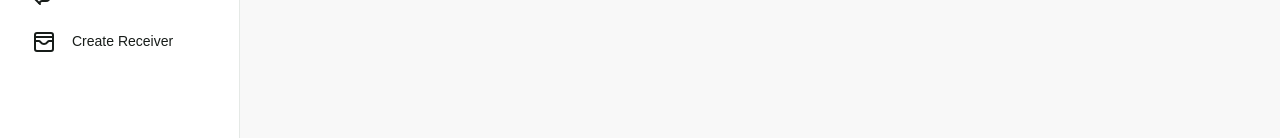
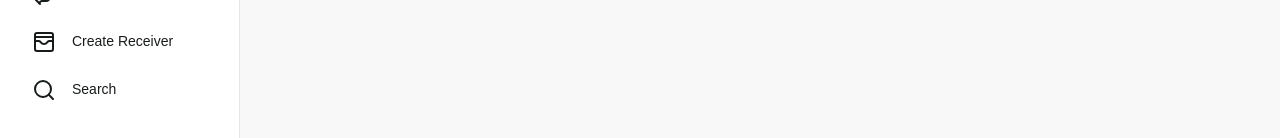
Before and after one commit to mohammaDJ23/expense-web, a React (Vite) app: page /dashboard in a window 1280 px wide. Shown: the part 438-576 px from the top of the page. Built offline with nearby package versions, Linux system fonts and the light colour scheme; no server answers.

Commit message:
chore: add search route

```diff
--- a/src/features/shared/components/molecules/MainSidebar.tsx
+++ b/src/features/shared/components/molecules/MainSidebar.tsx
@@ -7,6 +7,7 @@ import {
     MapPinPlus,
     Receipt,
     ReceiptText,
+    Search,
     UserRoundPlus,
     Users,
     Wallet,
@@ -41,6 +42,7 @@ const NAVIGATIEON_ITEMS: INavigationItem[] = [
     { label: 'Receivers', path: '/receivers', icon: HandCoins },
     { label: 'Create Receiver', path: '/receivers/create', icon: WalletCards },
     { label: 'Users', path: '/users', icon: Users, role: UserRoles.OWNER },
+    { label: 'Search', path: '/search', icon: Search },
 ];
 
 function MainSidebar(): ReactElement {
```
